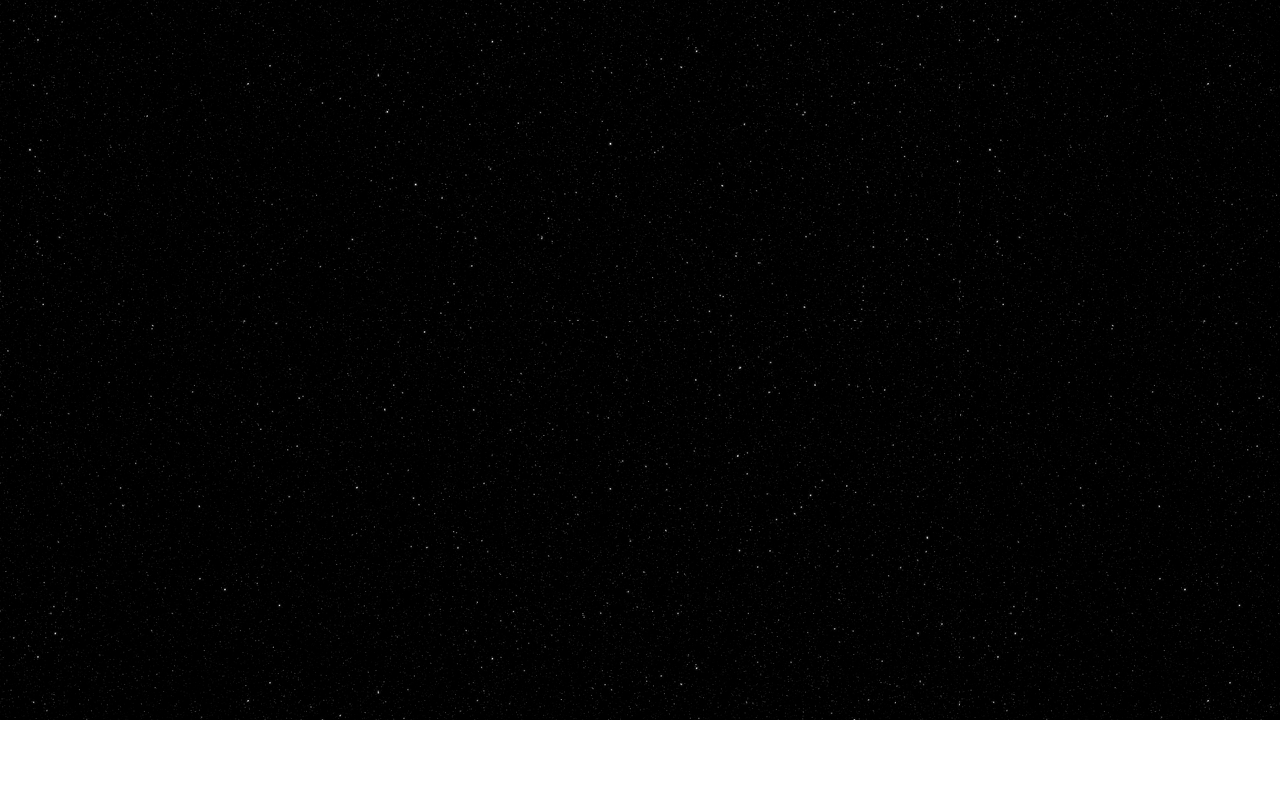
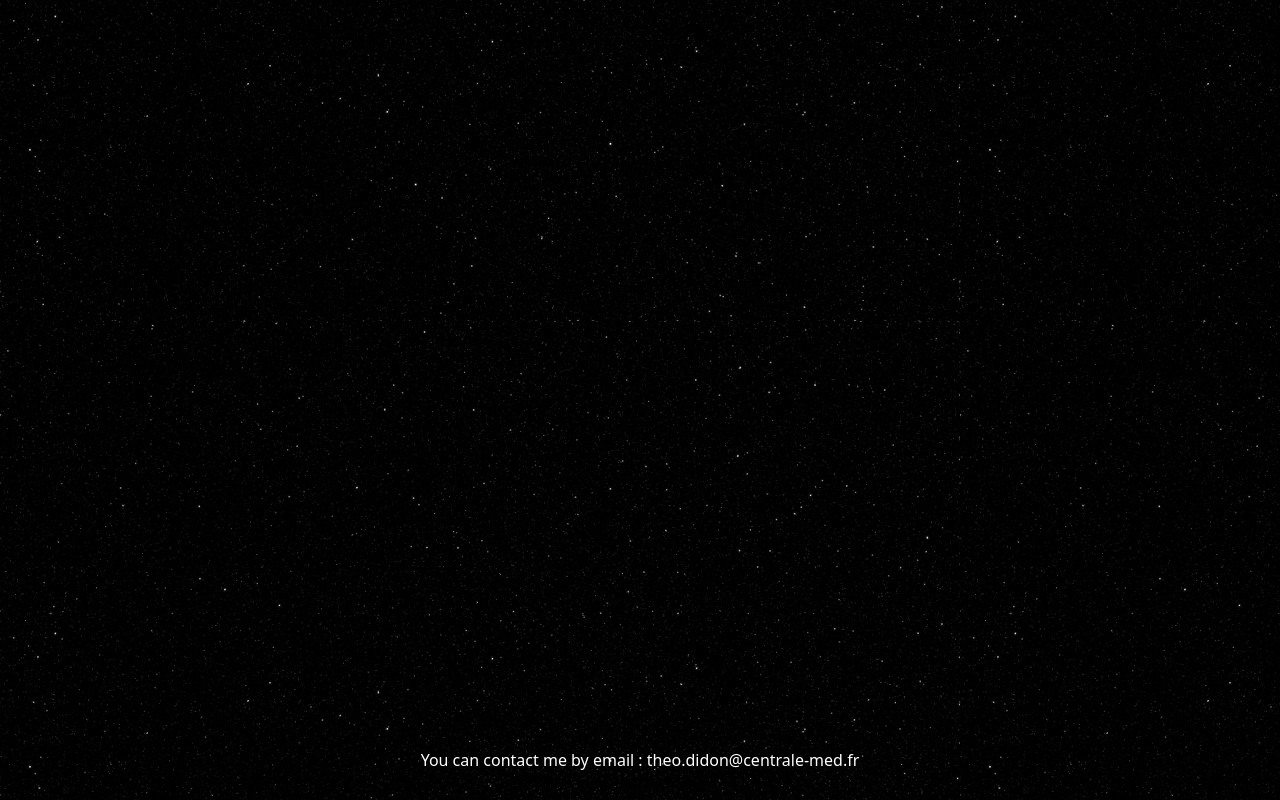
Before and after one commit to TheoDidon/astrology, a React (Create React App) app: page /#/ in a window 1280 px wide. Shown: the part 7083-7883 px from the top of the page. Before the commit the page ends 7803 px from the top, so only its background shows below. Built offline with nearby package versions, Linux system fonts and the light colour scheme.

Commit message:
add footer

```diff
--- /dev/null
+++ b/src/Components/Footer.js
@@ -0,0 +1,12 @@
+import React from "react";
+
+function Footer() {
+  return (
+    <footer className="flex justify-center items-center min-h-[10vh]">
+      You can contact me by email&nbsp;:&nbsp;
+      <a href="mailto:theo.didon@centrale-med.fr">theo.didon@centrale-med.fr</a>
+    </footer>
+  );
+}
+
+export default Footer;
--- a/src/Components/ZodiacCard.js
+++ b/src/Components/ZodiacCard.js
@@ -53,7 +53,7 @@ function ZodiacCard({ sign }) {
           />
         </div>
         <div ref={descriptionRef} className="flex flex-col">
-          <p className="font-bold text-4xl">{sign.name}</p>
+          <p className="font-bold text-4xl mb-4">{sign.name}</p>
           <p className="text-xl">{sign.description}</p>
         </div>
       </>
@@ -64,7 +64,7 @@ function ZodiacCard({ sign }) {
     return (
       <>
         <div ref={descriptionRef} className="flex flex-col">
-          <p className="font-bold text-4xl">{sign.name}</p>
+          <p className="font-bold text-4xl mb-4">{sign.name}</p>
           <p className="text-xl">{sign.description}</p>
         </div>
         <div className="mx-4">
--- a/src/Pages/Home.js
+++ b/src/Pages/Home.js
@@ -6,6 +6,7 @@ import { zodiac } from "../zodiac";
 import gsap from "gsap";
 import { ScrollTrigger } from "gsap/ScrollTrigger";
 import Description from "../Components/Description";
+import Footer from "../Components/Footer";
 
 gsap.registerPlugin(ScrollTrigger);
 
@@ -17,6 +18,7 @@ function Home() {
       {Object.values(zodiac).map((z, index) => (
         <ZodiacCard key={index} sign={z} />
       ))}
+      <Footer />
     </main>
   );
 }
--- a/src/zodiac.js
+++ b/src/zodiac.js
@@ -56,7 +56,7 @@ export const zodiac = {
       "Intense and passionate, Scorpios are known for their emotional depth and strong intuition. They are determined and resourceful but can be secretive or possessive",
   },
   sagittarius: {
-    name: "sagittarius",
+    name: "Sagittarius",
     position: "left",
     image: "/astrology/assets/sagittarius.png",
     description:
```
